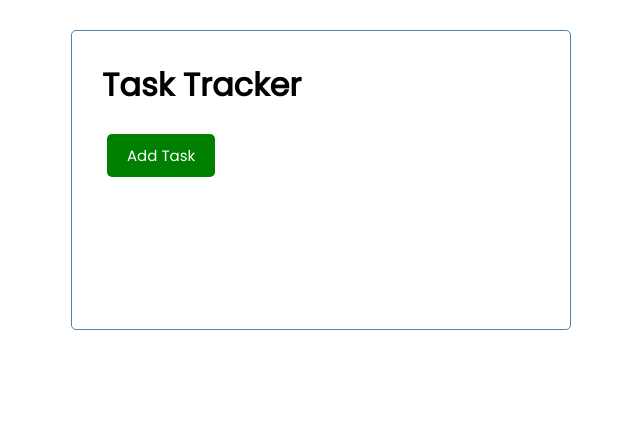
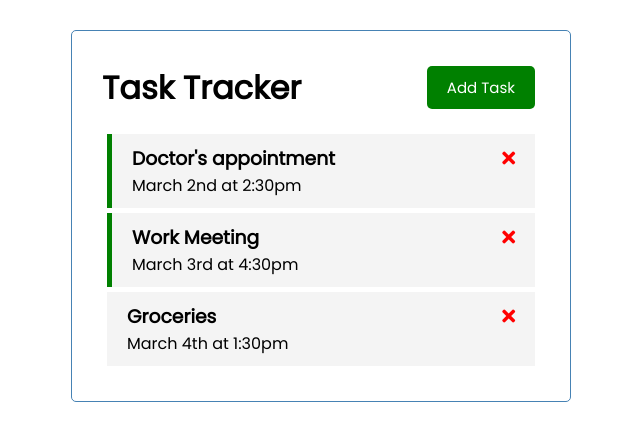
Before and after one commit to aosante/vue-task-tracker, a Vue app: page / in a window 1280 px wide. Shown: the top 440 px of the page, without its empty margins (319-959 px from the left). Built offline with nearby package versions, Linux system fonts and the light colour scheme.

Commit message:
use v-for loop directive, add dynamic classes, and create Task component

```diff
--- a/public/index.html
+++ b/public/index.html
@@ -4,6 +4,10 @@
     <meta charset="utf-8">
     <meta http-equiv="X-UA-Compatible" content="IE=edge">
     <meta name="viewport" content="width=device-width,initial-scale=1.0">
+    <link
+    rel="stylesheet"
+    href="https://cdnjs.cloudflare.com/ajax/libs/font-awesome/5.15.2/css/all.min.css"
+  />
     <link rel="icon" href="<%= BASE_URL %>favicon.ico">
     <title><%= htmlWebpackPlugin.options.title %></title>
   </head>
--- a/src/App.vue
+++ b/src/App.vue
@@ -1,19 +1,46 @@
 <template>
   <div class="container">
     <Header title="Task Tracker" />
-    <Button text="Add Task" color="green"/>
+    <Tasks :tasks="tasks" />
   </div>
 </template>
 
 <script>
 import Header from './components/Header'
-import Button from './components/Button'
+import Tasks from './components/Tasks'
 
 export default {
   name: 'App',
   components: {
     Header,
-    Button
+    Tasks
+  },
+  data()  {
+    return{
+      tasks: []
+    }
+  },
+  created() {
+    this.tasks = [
+      {
+        id: 1,
+        text: 'Doctor\'s appointment',
+        day: 'March 2nd at 2:30pm',
+        reminder: true,
+      },
+      {
+        id: 2,
+        text: 'Work Meeting',
+        day: 'March 3rd at 4:30pm',
+        reminder: true,
+      },
+      {
+        id: 1,
+        text: 'Groceries',
+        day: 'March 4th at 1:30pm',
+        reminder: false,
+      }
+    ]
   }
 }
 </script>
--- a/src/components/Header.vue
+++ b/src/components/Header.vue
@@ -1,12 +1,19 @@
 <template>
     <header>
         <h1>{{title}}</h1>
+        <Button text="Add Task" color="green"/>
     </header>
 </template>
 
+
 <script>
+import Button from './Button'
+
     export default {
         name: 'Header',
+        components: {
+            Button
+        },
         props: {
             title: String
         }
--- /dev/null
+++ b/src/components/Task.vue
@@ -0,0 +1,36 @@
+<template>
+    <!-- the string after the first comma in the v-bound class array will always be there and is not conditional -->
+    <div :class="[task.reminder ? 'reminder': '', 'task']">
+        <h3>{{task.text}} <i class="fas fa-times"></i></h3>
+        <p>{{task.day}}</p>
+    </div>
+</template>
+
+<script>
+    export default {
+        name: 'Task',
+        props: {
+            task: Object
+        }
+    }
+</script>
+
+<style scoped>
+    .fas {
+        color: red;
+    }
+    .task {
+        background: #f4f4f4;
+        margin: 5px;
+        padding: 10px 20px;
+        cursor: pointer;
+    }
+    .task.reminder {
+        border-left: 5px solid green;
+    }
+    .task h3 {
+        display: flex;
+        align-items: center;
+        justify-content: space-between;
+    }
+</style>
--- /dev/null
+++ b/src/components/Tasks.vue
@@ -0,0 +1,19 @@
+<template>
+    <div :key="task.id" v-for="task in tasks">
+        <Task :task="task" />
+    </div>
+</template>
+
+<script>
+  import Task from './Task'
+
+  export default {
+      name: 'Tasks',
+      components: {
+          Task
+      },
+      props: {
+          tasks: Array
+      }
+  }
+</script>
```
Also changed, not shown: 1 other file (tests, documents, lock files or other folders).
